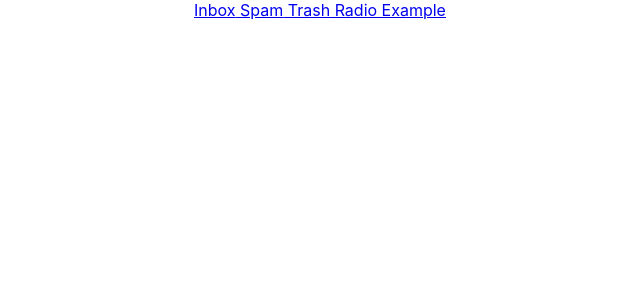
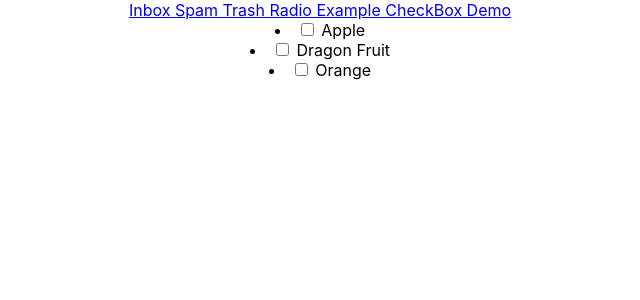
Before and after one commit to Programmer-Sourav/emailusereducer, a React (Create React App) app: page /checkboxdemo in a window 1280 px wide. Shown: the top 300 px of the page, without its empty margins (320-960 px from the left). Built offline with nearby package versions, Linux system fonts and the light colour scheme.

Commit message:
fix: checkbox

```diff
--- a/src/App.js
+++ b/src/App.js
@@ -5,6 +5,7 @@ import Home from './pages/Home';
 import Spam from './pages/Spam';
 import Trash from './pages/Trash';
 import MainPage from './radiobuttonexample/pages/MainPage';
+import CheckboxPage from './checkboxexample/pages/CheckboxPage';
 
 function App() {
   return (
@@ -13,11 +14,13 @@ function App() {
       <Link to="/spam"> Spam</Link>
       <Link to="/trash"> Trash</Link>
       <Link to="/main"> Radio Example</Link>
+      <Link to="/checkboxdemo"> CheckBox  Demo</Link>
       <Routes>
         <Route path='/' element={<Home/>}>Home</Route>
         <Route path='/spam' element={<Spam/>}> Spam</Route>
         <Route path='/trash' element={<Trash/>}> Trash</Route>
         <Route path='/main' element={<MainPage/>}>Radio</Route>
+        <Route path='/checkboxdemo' element={<CheckboxPage/>}>Checkbox Demo</Route>
       </Routes>
     </div>
   );
--- /dev/null
+++ b/src/checkboxexample/contexts/CheckBoxContext.jsx
@@ -0,0 +1,23 @@
+import { useReducer } from "react";
+import { createContext } from "react";
+import CheckboxReducer, { initialState } from "../reducer/CheckboxReducer";
+
+export const CheckBoxContext = createContext()
+
+
+export function CheckboxProvider({children}){
+
+    const optionsArray = [
+        { id: 1, text: 'Apple' },
+        { id: 2, text: 'Dragon Fruit' },
+        { id: 3, text: 'Orange' },
+      ]
+
+      const [state, dispatch] = useReducer(CheckboxReducer, initialState)
+      state.options = optionsArray
+      console.log(123, state.options)
+
+    return(
+        <CheckBoxContext.Provider value={{state, dispatch, optionsData: state.options, selectedValue: state.selectOption, dispatch}}>{children}</CheckBoxContext.Provider>
+    )
+}
--- /dev/null
+++ b/src/checkboxexample/pages/CheckboxPage.jsx
@@ -0,0 +1,25 @@
+import { useContext } from "react"
+import { CheckBoxContext } from "../contexts/CheckBoxContext"
+import { ACTION_TYPES_CHECKBOX } from "../reducer/CheckboxReducer"
+
+export default function CheckboxPage(){
+
+    const { optionsData, selectedValue, dispatch } = useContext(CheckBoxContext)
+
+    const onChangeHandler = (checkedText) =>{
+       dispatch({type: ACTION_TYPES_CHECKBOX.SELECT_OPTION, payload: checkedText})
+    }
+
+
+    return(
+        <div>
+            {
+               optionsData.map((option)=>
+               <li key={option.id}>
+                <label>
+                <input type="checkbox" checked={selectedValue.includes(option.text)} onChange={()=>{onChangeHandler(option.text)}}/> {option.text}
+                </label></li>)
+            }
+        </div>
+    )
+}
--- a/src/checkboxexample/reducer/CheckboxReducer.jsx
+++ b/src/checkboxexample/reducer/CheckboxReducer.jsx
@@ -1,5 +1,6 @@
 export const initialState = {
-    selectOption: []
+    selectOption: [],
+    options: []
 
 }
 
--- a/src/index.js
+++ b/src/index.js
@@ -6,10 +6,11 @@ import reportWebVitals from './reportWebVitals';
 import { BrowserRouter } from "react-router-dom"
 import { EmailContext, EmailProvider } from './context/EmailContext';
 import { DataContext, DataProvider } from './radiobuttonexample/contexts/DataContext';
+import { CheckBoxContext, CheckboxProvider } from './checkboxexample/contexts/CheckBoxContext';
 
 const root = ReactDOM.createRoot(document.getElementById('root'));
 
-export { EmailContext }
+export { CheckBoxContext, EmailContext }
 
 
 root.render(
@@ -17,7 +18,9 @@ root.render(
     <BrowserRouter>
     <EmailProvider>
       <DataProvider>
+        <CheckboxProvider>
     <App />
+    </CheckboxProvider>
     </DataProvider>
     </EmailProvider>
     </BrowserRouter>
```
